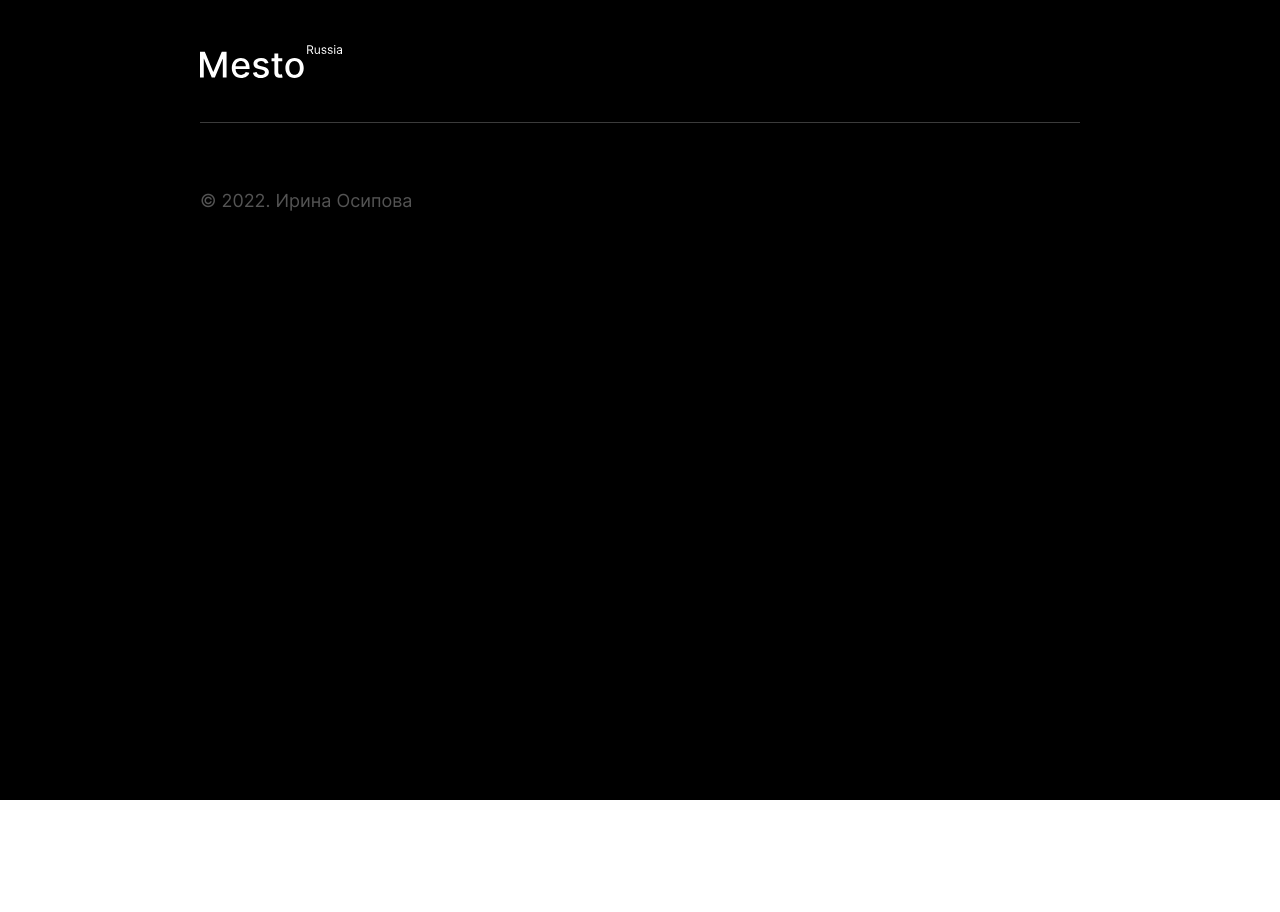
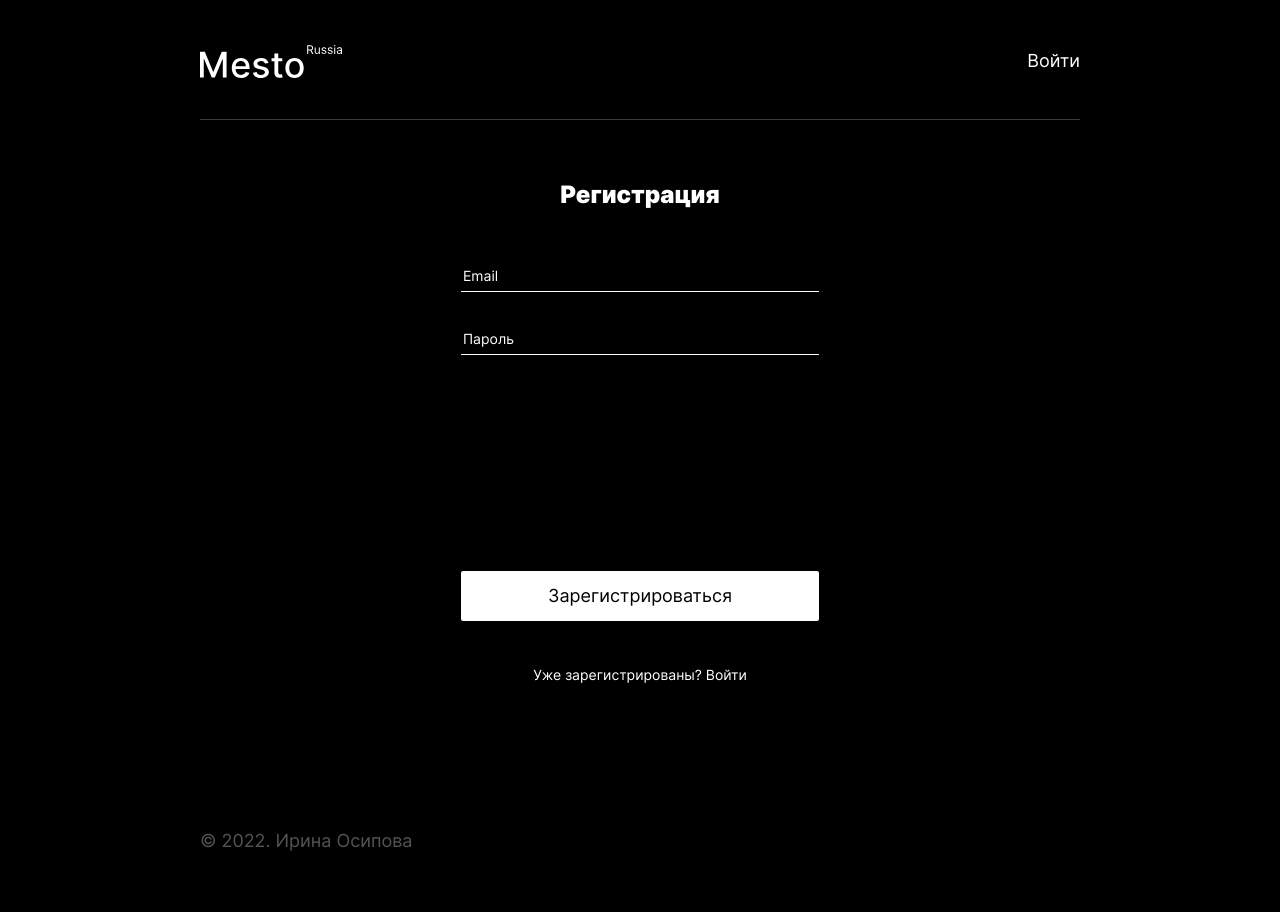
Before and after one commit to irinaais/react-mesto-auth, a React app: page /sign-up in a window 1280 px wide. Before the commit the page ends 800 px from the top, so only its background shows below. Built offline with nearby package versions, Linux system fonts and the light colour scheme; no server answers.

Commit message:
feat: add Register.js

```diff
--- /dev/null
+++ b/src/blocks/header/__link-text/header__link-text.css
@@ -0,0 +1,9 @@
+.header__link-text {
+    font-weight: 400;
+    font-size: 18px;
+    color: white;
+    line-height: 22px;
+    text-align: right;
+    text-decoration: none;
+    margin-top: 5px;
+}
--- a/src/blocks/header/header.css
+++ b/src/blocks/header/header.css
@@ -1,6 +1,8 @@
 .header {
   padding: 45px 0 41px;
   border-bottom: 1px solid rgba(84, 84, 84, 0.7);
+  display: flex;
+  justify-content: space-between;
 }
 
 @media screen and (max-width: 767px) {
--- /dev/null
+++ b/src/blocks/registration/__button/registration__button.css
@@ -0,0 +1,16 @@
+.registration__button {
+    width: 358px;
+    height: 50px;
+    left: 461px;
+    top: 438px;
+    background: white;
+    border-radius: 2px;
+    margin-bottom: 30px;
+    margin-top: 186px;
+    font-weight: 400;
+    font-size: 18px;
+    line-height: 22px;
+    text-align: center;
+    color: black;
+    border: none;
+}
--- /dev/null
+++ b/src/blocks/registration/__form/registration__form.css
@@ -0,0 +1,3 @@
+.registration__form{
+
+}
--- /dev/null
+++ b/src/blocks/registration/__info/registration__info.css
@@ -0,0 +1,8 @@
+.registration__info {
+    display: flex;
+    flex-direction: column;
+    padding: 0;
+    margin: 0;
+    border: none;
+    max-height: 149px;
+}
--- /dev/null
+++ b/src/blocks/registration/__input-error/_active/registration__input-error_active.css
@@ -0,0 +1,3 @@
+.registration__input-error_active {
+    padding: 0;
+}
--- /dev/null
+++ b/src/blocks/registration/__input-error/registration__input-error.css
@@ -0,0 +1,10 @@
+.registration__input-error {
+    font-weight: 400;
+    font-size: 12px;
+    line-height: 1.25;
+    color: red;
+    padding: 0;
+    margin: 0;
+    display: block;
+    min-height: 30px;
+}
--- /dev/null
+++ b/src/blocks/registration/__input/registration__input.css
@@ -0,0 +1,21 @@
+.registration__input {
+    border-bottom: 1px solid white;
+    border-top: none;
+    border-left: none;
+    border-right: none;
+    display: block;
+    font-weight: 400;
+    font-size: 14px;
+    line-height: 17px;
+    color: white;
+    min-height: 30px;
+    background-color: black;
+}
+
+.registration__input:focus {
+    outline: none;
+}
+
+::placeholder {
+    color: white;
+}
--- /dev/null
+++ b/src/blocks/registration/__link/registration__link.css
@@ -0,0 +1,11 @@
+.registration__link {
+    font-weight: 400;
+    font-size: 14px;
+    color: white;
+    line-height: 17px;
+    text-decoration: none;
+}
+
+.registration__link:hover {
+    opacity: 0.7;
+}
--- /dev/null
+++ b/src/blocks/registration/__text/registration__text.css
@@ -0,0 +1,8 @@
+.registration__text {
+    font-weight: 400;
+    font-size: 14px;
+    color: white;
+    line-height: 17px;
+    margin: 15px 0 80px;
+    text-align: center;
+}
--- /dev/null
+++ b/src/blocks/registration/__title/registration__title.css
@@ -0,0 +1,8 @@
+.registration__title {
+    font-weight: 900;
+    font-size: 24px;
+    color: white;
+    line-height: 29px;
+    margin: 0 0 50px;
+    max-width: 358px;
+}
--- /dev/null
+++ b/src/blocks/registration/registration.css
@@ -0,0 +1,10 @@
+.registration {
+    font-family: "Inter", "Arial", sans-serif;
+    font-style: normal;
+    display: flex;
+    flex-direction: column;
+    align-items: center;
+    justify-content: center;
+    max-width: 358px;
+    padding: 60px 0 0;
+}
--- a/src/components/App.js
+++ b/src/components/App.js
@@ -121,9 +121,16 @@ function App() {
   return (
     <CurrentUserContext.Provider value={currentUser}>
       <div className="page">
-        <Header />
+        {/*<Header />*/}
         <Switch>
-          <Route exact path="/">
+          <Route path="/sign-up">
+            <Header link={"/sign-in"} linkText={"Войти"}/>
+            <Register />
+          </Route>
+          <Route path="/sign-in">
+            <Login />
+          </Route>
+          <Route path="/cards">
             <Main
               onEditProfile={handleEditProfileClick}
               onAddPlace={handleAddPlaceClick}
@@ -145,12 +152,6 @@ function App() {
           {/*                onCardDelete={handleCardDeleteClick}*/}
           {/*                cards={cards}>*/}
           {/*</ProtectedRoute>*/}
-          <Route path="/sign-up">
-            <Register />
-          </Route>
-          <Route path="/sign-in">
-            <Login />
-          </Route>
         </Switch>
         <Footer />
       </div>
--- a/src/components/Header.js
+++ b/src/components/Header.js
@@ -1,6 +1,8 @@
 import logo from '../images/Vector.svg';
+import {Link} from "react-router-dom";
+import React from "react";
 
-function Header() {
+function Header(props) {
   return (
       <header className="header page__section">
         <img
@@ -8,6 +10,7 @@ function Header() {
           src={logo}
           alt="Логотип проекта Место"
         />
+        <Link to={props.link} className="button header__link-text">{props.linkText}</Link>
       </header>
   );
 }
--- a/src/components/Register.js
+++ b/src/components/Register.js
@@ -1,7 +1,27 @@
 import React from "react";
+import {Link} from "react-router-dom";
 
 function Register () {
-
+  return (
+    <div className="registration page__section">
+      <h2 className="registration__title">Регистрация</h2>
+      <form className="registration__form">
+        <fieldset className="registration__info">
+          <input className="registration__input registration__input_email" type="email"
+                 id="email-input" required size="14" placeholder="Email" />
+          <span className="registration__input-error email-input-error"/>
+          <input className="registration__input registration__input_password" type="password"
+                 id="password-input" required size="14" placeholder="Пароль" />
+          <span className="registration__input-error password-input-error"/>
+        </fieldset>
+        <button className="button registration__button registration__submit" type="submit"
+                aria-label="Зарегистрироваться">Зарегистрироваться</button>
+        <p className="registration__text">Уже зарегистрированы?{" "}
+          <Link to="/sign-in" className="registration__link">Войти</Link>
+        </p>
+      </form>
+    </div>
+  )
 }
 
 export default Register;
--- a/src/index.css
+++ b/src/index.css
@@ -7,6 +7,7 @@
 
 @import url(./blocks/header/header.css);
 @import url(./blocks/header/__logo/header__logo.css);
+@import url(./blocks/header/__link-text/header__link-text.css);
 
 @import url(./blocks/profile/profile.css);
 @import url(./blocks/profile/__avatar/profile__avatar.css);
@@ -57,3 +58,14 @@
 @import url(./blocks/button/_variant/_avatar/button_variant_avatar.css);
 
 @import url(./blocks/popup/__close-button/popup__close-button.css);
+
+@import url(./blocks/registration/registration.css);
+@import url(./blocks/registration/__input/registration__input.css);
+@import url(./blocks/registration/__input-error/registration__input-error.css);
+@import url(./blocks/registration/__input-error/_active/registration__input-error_active.css);
+@import url(./blocks/registration/__button/registration__button.css);
+@import url(./blocks/registration/__form/registration__form.css);
+@import url(blocks/registration/__title/registration__title.css);
+@import url(./blocks/registration/__info/registration__info.css);
+@import url(./blocks/registration/__link/registration__link.css);
+@import url(./blocks/registration/__text/registration__text.css);
```
